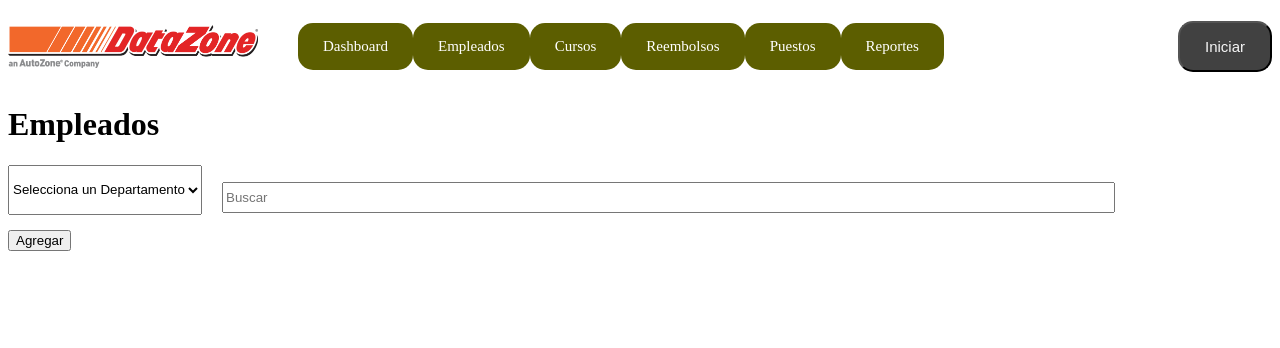
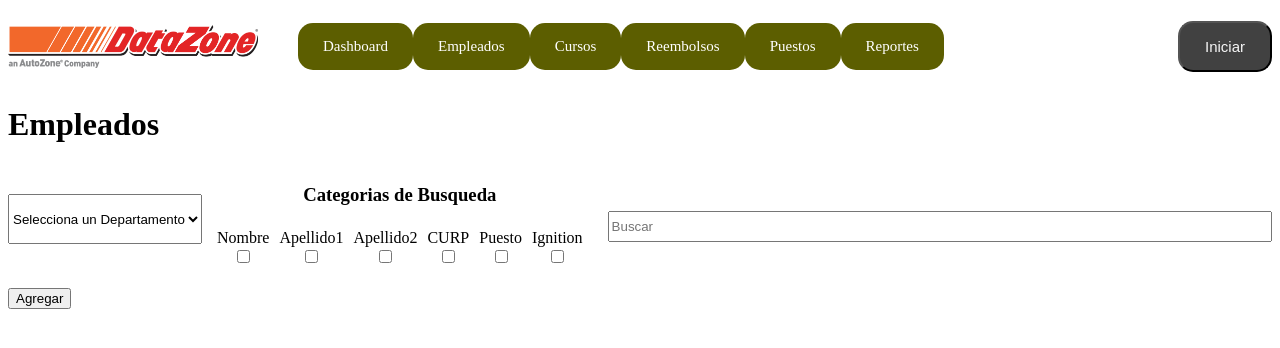
Before and after one commit to IsaacoAC/carina-dashboard, a React (Create React App) app: page / in a window 1280 px wide. Shown: the top 348 px of the page. Built offline with nearby package versions, Linux system fonts and the light colour scheme.

Commit message:
busqueda por categorias

```diff
--- a/src/App.js
+++ b/src/App.js
@@ -3,6 +3,7 @@ import Search from "./components/Search.js"
 import AddEmployee from "./components/AddEmployee.js"
 import ShowEmployee from "./components/ShowEmployee.js"
 import FiltroDept from "./components/FiltroDept.js"
+import FiltroCat from "./components/FiltroCat.js"
 import EditEmployee from "./components/EditEmployee.js"
 import "./index.css"
 import { useState, useEffect } from "react"
@@ -10,14 +11,21 @@ import empleados from "./data.js"
 
 
 
-export default function App(){
+export default function App() {
 
-    const [ArregloEmpleados, setArregloEmpleados]=useState(empleados)
+    const [ArregloEmpleados, setArregloEmpleados] = useState(empleados)
     const [add, setAdd] = useState(false)
-    const [filter, setFilter]= useState("none")
-    const [q, setQ]= useState("")
-    const [searchParam]=useState(["Nombre", "Apellido1", "Apellido2","CURP", "Puesto", "Ignition"])
-    const [emplo, setEmplo]=useState(
+    const [filter, setFilter] = useState("none")
+    const [q, setQ] = useState("")
+    const [searchParam, setSearchParam] = useState([
+
+        { "name": "Nombre", "value": false },
+        { "name": "Apellido1", "value": false },
+        { "name": "Apellido2", "value": false },
+        { "name": "CURP", "value": false },
+        { "name": "Puesto", "value": false },
+        { "name": "Ignition", "value": false }])
+    const [emplo, setEmplo] = useState(
         {
             "Ignition": "",
             "Active": true,
@@ -26,15 +34,16 @@ export default function App(){
             "Apellido2": "",
             "CURP": "",
             "Puesto": "",
-            "ClavePuestoDZ":"",
+            "ClavePuestoDZ": "",
             "ClavePuestoSTPS": "",
             "Departamento": "",
-            "ClaveEdoSTPS":"8",
-            "ClaveMnpoSTPS":"19",
-            "ClaveEstudiosSTPS":"",
-            "ClaveDocProbSTPS":"",
-            "ClaveInstitucion":"",
-            "FechaIngreso":"",
+            "ClaveEdoSTPS": "8",
+            "Editable":false,
+            "ClaveMnpoSTPS": "19",
+            "ClaveEstudiosSTPS": "",
+            "ClaveDocProbSTPS": "",
+            "ClaveInstitucion": "",
+            "FechaIngreso": "",
             "SoftSkills": [
                 ""
             ],
@@ -49,29 +58,35 @@ export default function App(){
             ]
         }
     )
-    let editEmpleado=[]
+    let editEmpleado = []
+    let updatedSearchParam = []
 
-    function toggleAdd(){
+    function toggleAdd() {
         setAdd(prevState => !prevState)
     }
 
-    function setFiltroParam(e,value){
+    function setFiltroParam(e, value) {
         e.preventDefault();
         setFilter(value);
     }
 
-    function qSetter(e,value){
+    function qSetter(e, value) {
         e.preventDefault();
         setQ(value);
     }
 
-    function handleSearch(lista){
-        return lista.filter((item)=>{
+    function handleSearch(lista) {
+        return lista.filter((item) => {
             if(item.Departamento===filter){
-                return searchParam.some((newItem)=>{
-                    return(
-                        item[newItem].toString().toLowerCase().indexOf(q.toLowerCase())>-1
+            return searchParam.some(({ name, value }) => {
+                if (value === false) {
+                    return
+                } else {
+                    return (
+                        item[name].toString().toLowerCase().indexOf(q.toLowerCase()) > -1
                     )
+                }
+
             })
             }else if (filter==="none"){
              return
@@ -80,29 +95,30 @@ export default function App(){
         })
     }
 
-    function handleAdd(e){
+    function handleAdd(e) {
         e.preventDefault();
         ArregloEmpleados.push(emplo)
         toggleAdd()
     }
 
-    function setNewEmpleado(value,name){
-    setEmplo((prevEmplo)=>{
+    function setNewEmpleado(value, name) {
+        setEmplo((prevEmplo) => {
             return {
                 ...prevEmplo,
-            [name]:value
+                [name]: value
             }
-    })}
+        })
+    }
 
-    function setEditEmpleado(ignition,value,name){
-        editEmpleado= ArregloEmpleados.map(
-            (empleado)=>{
-                if(empleado.Ignition===ignition){
+    function setEditEmpleado(ignition, value, name) {
+        editEmpleado = ArregloEmpleados.map(
+            (empleado) => {
+                if (empleado.Ignition === ignition) {
                     return ({
                         ...empleado,
-                        [name]:value
+                        [name]: value
                     })
-                }else{
+                } else {
                     return empleado
                 }
             }
@@ -111,26 +127,26 @@ export default function App(){
         setArregloEmpleados(editEmpleado)
     }
 
-    function handleGuardarEmpleado(ignition){
+    function handleGuardarEmpleado(ignition) {
         handleEditable(ignition)
     }
 
-    function handleEditable(ignition){
-        let nuevoArreglo= ArregloEmpleados.map(
-            (empleado)=>{
-                if(empleado.Ignition===ignition && empleado.Editable===true){
+    function handleEditable(ignition) {
+        let nuevoArreglo = ArregloEmpleados.map(
+            (empleado) => {
+                if (empleado.Ignition === ignition && empleado.Editable === true) {
                     return ({
                         ...empleado,
-                        Editable:false
+                        Editable: false
                     }
                     )
-                }else if(empleado.Ignition===ignition && empleado.Editable===false){
+                } else if (empleado.Ignition === ignition && empleado.Editable === false) {
                     return ({
                         ...empleado,
-                        Editable:true
+                        Editable: true
                     }
                     )
-                }else{
+                } else {
                     return empleado
                 }
             }
@@ -138,16 +154,16 @@ export default function App(){
         setArregloEmpleados(nuevoArreglo)
     }
 
-    function handleDesactivar(ignition){
-        let nuevoArreglo= ArregloEmpleados.map(
-            (empleado)=>{
-                if(empleado.Ignition===ignition){
+    function handleDesactivar(ignition) {
+        let nuevoArreglo = ArregloEmpleados.map(
+            (empleado) => {
+                if (empleado.Ignition === ignition) {
                     return ({
                         ...empleado,
-                        Active:false
+                        Active: false
                     }
                     )
-                }else{
+                } else {
                     return empleado
                 }
             }
@@ -155,37 +171,69 @@ export default function App(){
         setArregloEmpleados(nuevoArreglo)
     }
 
-    function handleActivar(ignition){
-        let nuevoArreglo= ArregloEmpleados.map(
-            (empleado)=>{
-                if(empleado.Ignition===ignition){
+    function handleActivar(ignition) {
+        let nuevoArreglo = ArregloEmpleados.map(
+            (empleado) => {
+                if (empleado.Ignition === ignition) {
                     return ({
                         ...empleado,
-                        Active:true
+                        Active: true
                     }
                     )
-                }else{
+                } else {
                     return empleado
                 }
             }
         )
         setArregloEmpleados(nuevoArreglo)
     }
-    //https://www.freecodecamp.org/news/how-to-work-with-multiple-checkboxes-in-react/
-    //https://www.freecodecamp.org/news/what-is-state-in-react-explained-with-examples/
 
+    const handleChangeCat = (position) => {
+        const updatedsearchParam = searchParam.map(({name,value},index) =>{
+            if(index === position){
                 return(
+                {name:name ,
+                value:!value}
+            )
+            }else{
+                return(
+                    {name,value}
+                )
+            }
+
+        }
+
+        );
+        //console.log(updatedsearchParam)
+        setSearchParam(updatedsearchParam);
+
+        /*const selectedSearchParam= searchParam.filter((param)=>{
+            return param.indexOf(name) > -1;
+        })
+        console.log(selectedSearchParam)
+        if(updatedSearchParam.some((item)=>item===selectedSearchParam[0])){
+            let index = updatedSearchParam.findIndex((param)=>param===selectedSearchParam[0])
+            console.log(index)
+            updatedSearchParam.splice(index,1)
+        }else{
+            updatedSearchParam.push(selectedSearchParam[0])
+        }
+        setSearchParam(updatedSearchParam)*/
+    }
+
+    return (
         <>
-        <Nav/>
+            <Nav />
             <h1>Empleados</h1>
             <nav className="nav-search">
-        <FiltroDept  setFiltroParam={setFiltroParam}/>
+                <FiltroDept setFiltroParam={setFiltroParam} />
+                <FiltroCat checkedState={searchParam} handleOnChange={handleChangeCat} />
                 <Search handleSearch={qSetter} />
             </nav>
             <button onClick={toggleAdd}>Agregar</button>
-        {add && <AddEmployee add={handleAdd} addChange={setNewEmpleado}/>}
+            {add && <AddEmployee add={handleAdd} addChange={setNewEmpleado} />}
             {handleSearch(ArregloEmpleados).map(emplo => {
-                if(emplo.Editable===true){
+                if (emplo.Editable === true) {
                     return <EditEmployee
                         key={emplo.Ignition}
                         data={emplo}
@@ -194,17 +242,17 @@ export default function App(){
                         edit={setEditEmpleado}
                         guardarEmpleado={handleGuardarEmpleado}
                     />
-                }else{
+                } else {
                     return <ShowEmployee
                         key={emplo.Ignition}
                         data={emplo}
                         desactivar={handleDesactivar}
                         activar={handleActivar}
-                    handleEditar={handleEditable}/>
+                        handleEditar={handleEditable} />
                 }
 
             }
-             ) }
+            )}
         </>
     )
 }
--- /dev/null
+++ b/src/components/FiltroCat.js
@@ -0,0 +1,34 @@
+import React from "react"
+
+export default function FiltroCat(props) {
+
+    return (
+        <>
+            <div className="cat-check">
+                <h3 className="cat-title">Categorias de Busqueda</h3>
+                <ul className="cat-list">
+                    {props.checkedState.map(({name,value},index) => {
+                        return (
+                            <li key={index}>
+                                <div className=" li-cat">
+                                    <div className="">
+                                    <label htmlFor={`custom-checkbox-${index}`}>{name}</label>
+                                        <input
+                                            type="checkbox"
+                                            id={`custom-checkbox-${index}`}
+                                            name={name}
+                                            value={name}
+                                            checked={value}
+                                            onChange={() => props.handleOnChange(index)}
+                                        />
+
+                                    </div>
+                                </div>
+                            </li>
+                        )
+                    })}
+                </ul>
+            </div>
+        </>
+    )
+}
--- a/src/index.css
+++ b/src/index.css
@@ -121,3 +121,22 @@
      display:grid;
 
  }
+
+ .cat-title{
+     padding: 0;
+ }
+ .cat-check{
+     text-align: center;
+     margin-left: 10px;
+     padding-top: 0;
+ }
+
+ .cat-list{
+     display: flex;
+     list-style: none;
+     padding-left: 0;
+ }
+
+ .li-cat{
+     margin: 5px;
+ }
```
Also changed, not shown: src/data.js (+1 -132 lines), src/data2.js (added, +132 -0 lines). Lines whose indentation alone changed are shown as unchanged.
